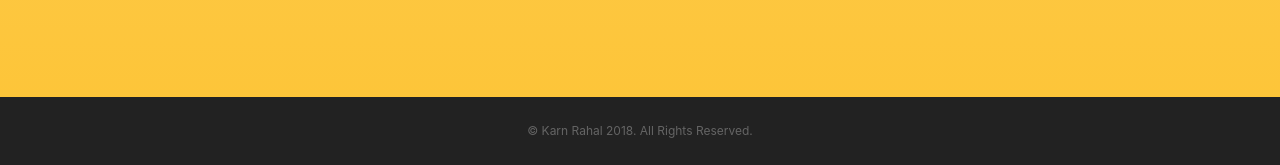
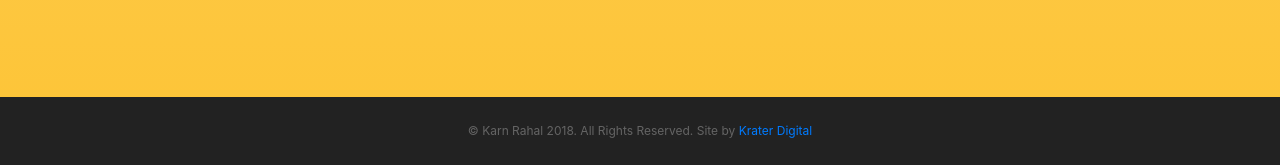
Before and after one commit to krahal/LaunchPad-Website, a website with bundled scripts: page index.html in a window 1280 px wide. Shown: the part 3722-3887 px from the top of the page. Built offline with nearby package versions, Linux system fonts and the light colour scheme; a web font is replaced by a local one.

Commit message:
added site by to krater digital

```diff
--- a/index.html
+++ b/index.html
@@ -187,7 +187,7 @@
 
     <footer>
       <div class="container">
-        <p>&copy; Karn Rahal 2018. All Rights Reserved.</p>
+        <p>&copy; Karn Rahal 2018. All Rights Reserved. Site by <a href="https://kraterdigital.com">Krater Digital</a></p>
       </div>
     </footer>
 
```
